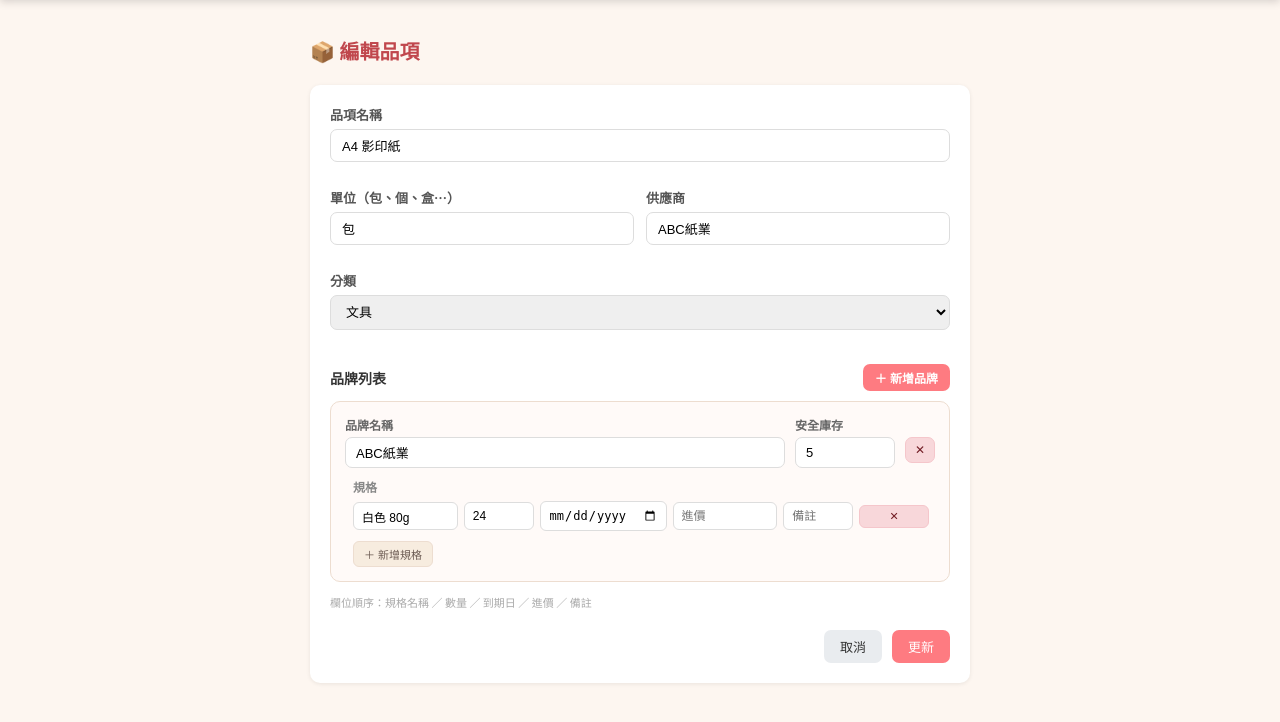
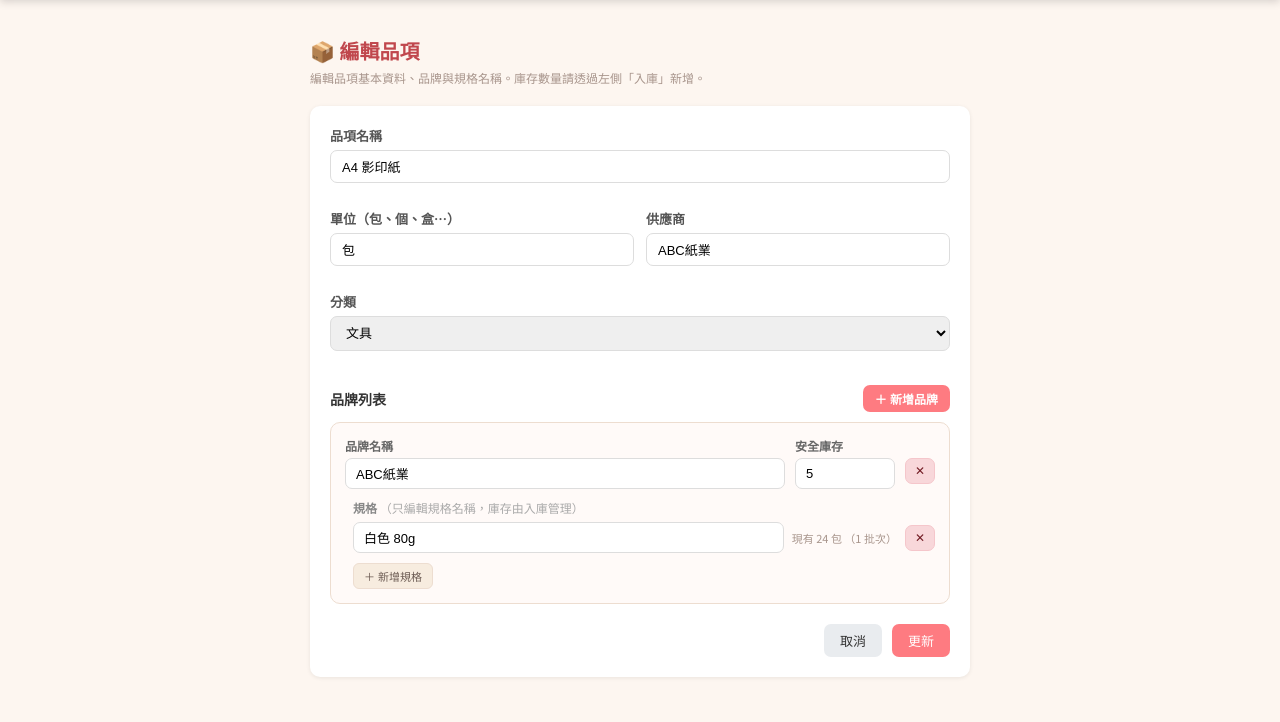
Before and after one commit to tobiasgatainan-cmyk/inventory-system-render, a Flask app: page /admin/items/1/edit in a window 1280 px wide. Shown: the part 54-776 px from the top of the page. Run offline with Flask 3, Linux system fonts and the light colour scheme; a user stored in the database is signed in; data comes from the database, SQL or seed files in the repository.

Commit message:
Add files via upload

```diff
--- a/templates/admin/item_form.html
+++ b/templates/admin/item_form.html
@@ -2,9 +2,13 @@
 {% block title %}美善基金會庫存系統{% endblock %}
 {% block content %}
 <div class="container" style="max-width:700px">
-<h1 style="font-size:20px;color:#c0474d;margin-bottom:20px">
+<h1 style="font-size:20px;color:#c0474d;margin-bottom:4px">
   📦 {{ '編輯品項' if item else '新增品項' }}
 </h1>
+<p style="font-size:12px;color:#a8958c;margin-bottom:20px">
+  {% if item %}編輯品項基本資料、品牌與規格名稱。庫存數量請透過左側「入庫」新增。{% else %}新增品項時可一併設定初始庫存。{% endif %}
+</p>
+
 <div class="card">
 <form method="POST" id="itemForm">
   <div style="display:grid;grid-template-columns:1fr 1fr;gap:12px">
@@ -41,7 +45,7 @@
     <div id="brands">
       {% if item and item.brands %}
         {% for brand in item.brands %}
-        <div class="brand-block" data-brand-index="{{ loop.index0 }}"
+        <div class="brand-block"
              style="border:1px solid #edddd0;border-radius:10px;padding:14px;margin-bottom:12px;background:#fffaf8">
           <div style="display:flex;gap:10px;align-items:center;margin-bottom:10px">
             <div style="flex:1">
@@ -57,33 +61,50 @@
             <button type="button" onclick="removeBrand(this)"
               style="padding:5px 9px;background:#f8d7da;color:#721c24;border:1px solid #f5c6cb;border-radius:7px;font-size:12px;cursor:pointer;margin-top:16px">✕</button>
           </div>
-          <!-- Specs for this brand -->
           <div style="margin-left:8px">
-            <div style="font-size:12px;font-weight:600;color:#888;margin-bottom:6px">規格</div>
+            <div style="font-size:12px;font-weight:600;color:#888;margin-bottom:6px">
+              規格
+              {% if item %}<span style="font-weight:400;color:#aaa">（只編輯規格名稱，庫存由入庫管理）</span>{% endif %}
+            </div>
             <div class="spec-list">
               {% for spec in brand.specs %}
-              {% set batch = spec.batches[0] if spec.batches else none %}
-              <div class="spec-row" style="display:grid;grid-template-columns:1.5fr 1fr 1fr 1.5fr 1fr 1fr auto;gap:6px;margin-bottom:6px;align-items:center">
+              <div class="spec-row" style="display:flex;gap:8px;margin-bottom:6px;align-items:center">
                 <input type="hidden" name="spec_brand_index[]" value="{{ loop.index0 }}">
-                <input type="text"   name="spec_name[]"   value="{{ spec.name }}"     placeholder="規格名稱" style="padding:6px 8px;border:1px solid #ddd;border-radius:6px;font-size:12px">
-                <input type="number" name="spec_qty[]"    value="{{ batch.qty if batch else 0 }}" placeholder="數量" min="0" style="padding:6px 8px;border:1px solid #ddd;border-radius:6px;font-size:12px">
-                <input type="number" name="spec_safe[]"   value="0" style="display:none">
-                <input type="date"   name="spec_expiry[]" value="{{ batch.expiry_date.strftime('%Y-%m-%d') if batch and batch.expiry_date else '' }}" style="padding:6px 8px;border:1px solid #ddd;border-radius:6px;font-size:12px">
-                <input type="number" name="spec_cost[]"   value="{{ batch.cost_price if batch and batch.cost_price else '' }}" placeholder="進價" step="0.01" style="padding:6px 8px;border:1px solid #ddd;border-radius:6px;font-size:12px">
-                <input type="text"   name="spec_note[]"   value="{{ batch.note if batch and batch.note else '' }}" placeholder="備註" style="padding:6px 8px;border:1px solid #ddd;border-radius:6px;font-size:12px">
+                <input type="text" name="spec_name[]" value="{{ spec.name }}" placeholder="規格名稱"
+                       style="flex:2;padding:7px 10px;border:1px solid #ddd;border-radius:7px;font-size:13px">
+                {% if not item %}
+                <input type="number" name="spec_qty[]" placeholder="初始數量" min="0" value="0"
+                       style="flex:1;padding:7px 10px;border:1px solid #ddd;border-radius:7px;font-size:13px">
+                <input type="number" name="spec_safe[]" value="0" style="display:none">
+                <input type="date"   name="spec_expiry[]"
+                       style="flex:1.5;padding:7px 10px;border:1px solid #ddd;border-radius:7px;font-size:13px">
+                <input type="number" name="spec_cost[]" placeholder="進價" step="0.01"
+                       style="flex:1;padding:7px 10px;border:1px solid #ddd;border-radius:7px;font-size:13px">
+                <input type="text"   name="spec_note[]" placeholder="備註"
+                       style="flex:1.5;padding:7px 10px;border:1px solid #ddd;border-radius:7px;font-size:13px">
+                {% else %}
+                <input type="hidden" name="spec_qty[]"    value="0">
+                <input type="hidden" name="spec_safe[]"   value="0">
+                <input type="hidden" name="spec_expiry[]" value="">
+                <input type="hidden" name="spec_cost[]"   value="">
+                <input type="hidden" name="spec_note[]"   value="">
+                <span style="font-size:11px;color:#a8958c;white-space:nowrap">
+                  現有 {{ spec.total_qty }} {{ item.unit }}
+                  （{{ spec.batches|length }} 批次）
+                </span>
+                {% endif %}
                 <button type="button" onclick="removeSpec(this)"
-                  style="padding:4px 8px;background:#f8d7da;color:#721c24;border:1px solid #f5c6cb;border-radius:6px;font-size:11px;cursor:pointer;white-space:nowrap">✕</button>
+                  style="padding:5px 9px;background:#f8d7da;color:#721c24;border:1px solid #f5c6cb;border-radius:7px;font-size:12px;cursor:pointer">✕</button>
               </div>
               {% endfor %}
             </div>
-            <button type="button" onclick="addSpec(this, {{ loop.index0 }})"
+            <button type="button" onclick="addSpec(this, {{ loop.index0 }}, {{ 'false' if item else 'true' }})"
               style="margin-top:4px;padding:4px 10px;background:#f7ecdf;color:#6b5a52;border:1px solid #edddd0;border-radius:6px;font-size:11px;cursor:pointer">＋ 新增規格</button>
           </div>
         </div>
         {% endfor %}
       {% else %}
-        <!-- default one brand block -->
-        <div class="brand-block" data-brand-index="0"
+        <div class="brand-block"
              style="border:1px solid #edddd0;border-radius:10px;padding:14px;margin-bottom:12px;background:#fffaf8">
           <div style="display:flex;gap:10px;align-items:center;margin-bottom:10px">
             <div style="flex:1">
@@ -102,19 +123,24 @@
           <div style="margin-left:8px">
             <div style="font-size:12px;font-weight:600;color:#888;margin-bottom:6px">規格</div>
             <div class="spec-list">
-              <div class="spec-row" style="display:grid;grid-template-columns:1.5fr 1fr 1fr 1.5fr 1fr 1fr auto;gap:6px;margin-bottom:6px;align-items:center">
+              <div class="spec-row" style="display:flex;gap:8px;margin-bottom:6px;align-items:center">
                 <input type="hidden" name="spec_brand_index[]" value="0">
-                <input type="text"   name="spec_name[]"   placeholder="規格名稱" style="padding:6px 8px;border:1px solid #ddd;border-radius:6px;font-size:12px">
-                <input type="number" name="spec_qty[]"    placeholder="數量" min="0" style="padding:6px 8px;border:1px solid #ddd;border-radius:6px;font-size:12px">
+                <input type="text"   name="spec_name[]"   placeholder="規格名稱"
+                       style="flex:2;padding:7px 10px;border:1px solid #ddd;border-radius:7px;font-size:13px">
+                <input type="number" name="spec_qty[]"    placeholder="初始數量" min="0" value="0"
+                       style="flex:1;padding:7px 10px;border:1px solid #ddd;border-radius:7px;font-size:13px">
                 <input type="number" name="spec_safe[]"   value="0" style="display:none">
-                <input type="date"   name="spec_expiry[]" style="padding:6px 8px;border:1px solid #ddd;border-radius:6px;font-size:12px">
-                <input type="number" name="spec_cost[]"   placeholder="進價" step="0.01" style="padding:6px 8px;border:1px solid #ddd;border-radius:6px;font-size:12px">
-                <input type="text"   name="spec_note[]"   placeholder="備註" style="padding:6px 8px;border:1px solid #ddd;border-radius:6px;font-size:12px">
+                <input type="date"   name="spec_expiry[]"
+                       style="flex:1.5;padding:7px 10px;border:1px solid #ddd;border-radius:7px;font-size:13px">
+                <input type="number" name="spec_cost[]"   placeholder="進價" step="0.01"
+                       style="flex:1;padding:7px 10px;border:1px solid #ddd;border-radius:7px;font-size:13px">
+                <input type="text"   name="spec_note[]"   placeholder="備註"
+                       style="flex:1.5;padding:7px 10px;border:1px solid #ddd;border-radius:7px;font-size:13px">
                 <button type="button" onclick="removeSpec(this)"
-                  style="padding:4px 8px;background:#f8d7da;color:#721c24;border:1px solid #f5c6cb;border-radius:6px;font-size:11px;cursor:pointer;white-space:nowrap">✕</button>
+                  style="padding:5px 9px;background:#f8d7da;color:#721c24;border:1px solid #f5c6cb;border-radius:7px;font-size:12px;cursor:pointer">✕</button>
               </div>
             </div>
-            <button type="button" onclick="addSpec(this, 0)"
+            <button type="button" onclick="addSpec(this, 0, true)"
               style="margin-top:4px;padding:4px 10px;background:#f7ecdf;color:#6b5a52;border:1px solid #edddd0;border-radius:6px;font-size:11px;cursor:pointer">＋ 新增規格</button>
           </div>
         </div>
@@ -122,9 +148,11 @@
     </div>
   </div>
 
+  {% if not item %}
   <div style="font-size:11px;color:#aaa;margin-top:4px;margin-bottom:16px">
-    欄位順序：規格名稱 ／ 數量 ／ 到期日 ／ 進價 ／ 備註
+    新增時欄位順序：規格名稱 ／ 初始數量 ／ 到期日 ／ 進價 ／ 備註
   </div>
+  {% endif %}
 
   <div style="display:flex;gap:10px;justify-content:flex-end;margin-top:20px">
     <a href="{{ url_for('admin_items') }}" class="btn btn-secondary">取消</a>
@@ -135,14 +163,30 @@
 </div>
 
 <script>
+const isEdit = {{ 'true' if item else 'false' }};
 let brandCount = {{ item.brands|length if item and item.brands else 1 }};
 
 function addBrand() {
-  const idx = brandCount;
-  brandCount++;
+  const idx = brandCount++;
+  const specFields = isEdit ? `
+    <input type="hidden" name="spec_qty[]"    value="0">
+    <input type="hidden" name="spec_safe[]"   value="0">
+    <input type="hidden" name="spec_expiry[]" value="">
+    <input type="hidden" name="spec_cost[]"   value="">
+    <input type="hidden" name="spec_note[]"   value="">
+  ` : `
+    <input type="number" name="spec_qty[]"    placeholder="初始數量" min="0" value="0"
+           style="flex:1;padding:7px 10px;border:1px solid #ddd;border-radius:7px;font-size:13px">
+    <input type="number" name="spec_safe[]"   value="0" style="display:none">
+    <input type="date"   name="spec_expiry[]"
+           style="flex:1.5;padding:7px 10px;border:1px solid #ddd;border-radius:7px;font-size:13px">
+    <input type="number" name="spec_cost[]"   placeholder="進價" step="0.01"
+           style="flex:1;padding:7px 10px;border:1px solid #ddd;border-radius:7px;font-size:13px">
+    <input type="text"   name="spec_note[]"   placeholder="備註"
+           style="flex:1.5;padding:7px 10px;border:1px solid #ddd;border-radius:7px;font-size:13px">
+  `;
   const html = `
-  <div class="brand-block" data-brand-index="${idx}"
-       style="border:1px solid #edddd0;border-radius:10px;padding:14px;margin-bottom:12px;background:#fffaf8">
+  <div class="brand-block" style="border:1px solid #edddd0;border-radius:10px;padding:14px;margin-bottom:12px;background:#fffaf8">
     <div style="display:flex;gap:10px;align-items:center;margin-bottom:10px">
       <div style="flex:1">
         <label style="font-size:12px;font-weight:600;color:#666;display:block;margin-bottom:4px">品牌名稱</label>
@@ -160,19 +204,16 @@ function addBrand() {
     <div style="margin-left:8px">
       <div style="font-size:12px;font-weight:600;color:#888;margin-bottom:6px">規格</div>
       <div class="spec-list">
-        <div class="spec-row" style="display:grid;grid-template-columns:1.5fr 1fr 1fr 1.5fr 1fr 1fr auto;gap:6px;margin-bottom:6px;align-items:center">
+        <div class="spec-row" style="display:flex;gap:8px;margin-bottom:6px;align-items:center">
           <input type="hidden" name="spec_brand_index[]" value="${idx}">
-          <input type="text"   name="spec_name[]"   placeholder="規格名稱" style="padding:6px 8px;border:1px solid #ddd;border-radius:6px;font-size:12px">
-          <input type="number" name="spec_qty[]"    placeholder="數量" min="0" style="padding:6px 8px;border:1px solid #ddd;border-radius:6px;font-size:12px">
-          <input type="number" name="spec_safe[]"   value="0" style="display:none">
-          <input type="date"   name="spec_expiry[]" style="padding:6px 8px;border:1px solid #ddd;border-radius:6px;font-size:12px">
-          <input type="number" name="spec_cost[]"   placeholder="進價" step="0.01" style="padding:6px 8px;border:1px solid #ddd;border-radius:6px;font-size:12px">
-          <input type="text"   name="spec_note[]"   placeholder="備註" style="padding:6px 8px;border:1px solid #ddd;border-radius:6px;font-size:12px">
+          <input type="text" name="spec_name[]" placeholder="規格名稱"
+                 style="flex:2;padding:7px 10px;border:1px solid #ddd;border-radius:7px;font-size:13px">
+          ${specFields}
           <button type="button" onclick="removeSpec(this)"
-            style="padding:4px 8px;background:#f8d7da;color:#721c24;border:1px solid #f5c6cb;border-radius:6px;font-size:11px;cursor:pointer;white-space:nowrap">✕</button>
+            style="padding:5px 9px;background:#f8d7da;color:#721c24;border:1px solid #f5c6cb;border-radius:7px;font-size:12px;cursor:pointer">✕</button>
         </div>
       </div>
-      <button type="button" onclick="addSpec(this, ${idx})"
+      <button type="button" onclick="addSpec(this, ${idx}, ${!isEdit})"
         style="margin-top:4px;padding:4px 10px;background:#f7ecdf;color:#6b5a52;border:1px solid #edddd0;border-radius:6px;font-size:11px;cursor:pointer">＋ 新增規格</button>
     </div>
   </div>`;
@@ -180,23 +221,36 @@ function addBrand() {
 }
 
 function removeBrand(btn) {
-  const blocks = document.querySelectorAll('.brand-block');
-  if (blocks.length <= 1) { alert('至少需要一個品牌'); return; }
+  if (document.querySelectorAll('.brand-block').length <= 1) { alert('至少需要一個品牌'); return; }
   btn.closest('.brand-block').remove();
 }
 
-function addSpec(btn, brandIdx) {
+function addSpec(btn, brandIdx, showFields) {
+  const specFields = showFields ? `
+    <input type="number" name="spec_qty[]"    placeholder="初始數量" min="0" value="0"
+           style="flex:1;padding:7px 10px;border:1px solid #ddd;border-radius:7px;font-size:13px">
+    <input type="number" name="spec_safe[]"   value="0" style="display:none">
+    <input type="date"   name="spec_expiry[]"
+           style="flex:1.5;padding:7px 10px;border:1px solid #ddd;border-radius:7px;font-size:13px">
+    <input type="number" name="spec_cost[]"   placeholder="進價" step="0.01"
+           style="flex:1;padding:7px 10px;border:1px solid #ddd;border-radius:7px;font-size:13px">
+    <input type="text"   name="spec_note[]"   placeholder="備註"
+           style="flex:1.5;padding:7px 10px;border:1px solid #ddd;border-radius:7px;font-size:13px">
+  ` : `
+    <input type="hidden" name="spec_qty[]"    value="0">
+    <input type="hidden" name="spec_safe[]"   value="0">
+    <input type="hidden" name="spec_expiry[]" value="">
+    <input type="hidden" name="spec_cost[]"   value="">
+    <input type="hidden" name="spec_note[]"   value="">
+  `;
   const row = `
-  <div class="spec-row" style="display:grid;grid-template-columns:1.5fr 1fr 1fr 1.5fr 1fr 1fr auto;gap:6px;margin-bottom:6px;align-items:center">
+  <div class="spec-row" style="display:flex;gap:8px;margin-bottom:6px;align-items:center">
     <input type="hidden" name="spec_brand_index[]" value="${brandIdx}">
-    <input type="text"   name="spec_name[]"   placeholder="規格名稱" style="padding:6px 8px;border:1px solid #ddd;border-radius:6px;font-size:12px">
-    <input type="number" name="spec_qty[]"    placeholder="數量" min="0" style="padding:6px 8px;border:1px solid #ddd;border-radius:6px;font-size:12px">
-    <input type="number" name="spec_safe[]"   value="0" style="display:none">
-    <input type="date"   name="spec_expiry[]" style="padding:6px 8px;border:1px solid #ddd;border-radius:6px;font-size:12px">
-    <input type="number" name="spec_cost[]"   placeholder="進價" step="0.01" style="padding:6px 8px;border:1px solid #ddd;border-radius:6px;font-size:12px">
-    <input type="text"   name="spec_note[]"   placeholder="備註" style="padding:6px 8px;border:1px solid #ddd;border-radius:6px;font-size:12px">
+    <input type="text" name="spec_name[]" placeholder="規格名稱"
+           style="flex:2;padding:7px 10px;border:1px solid #ddd;border-radius:7px;font-size:13px">
+    ${specFields}
     <button type="button" onclick="removeSpec(this)"
-      style="padding:4px 8px;background:#f8d7da;color:#721c24;border:1px solid #f5c6cb;border-radius:6px;font-size:11px;cursor:pointer;white-space:nowrap">✕</button>
+      style="padding:5px 9px;background:#f8d7da;color:#721c24;border:1px solid #f5c6cb;border-radius:7px;font-size:12px;cursor:pointer">✕</button>
   </div>`;
   btn.previousElementSibling.insertAdjacentHTML('beforeend', row);
 }
```
